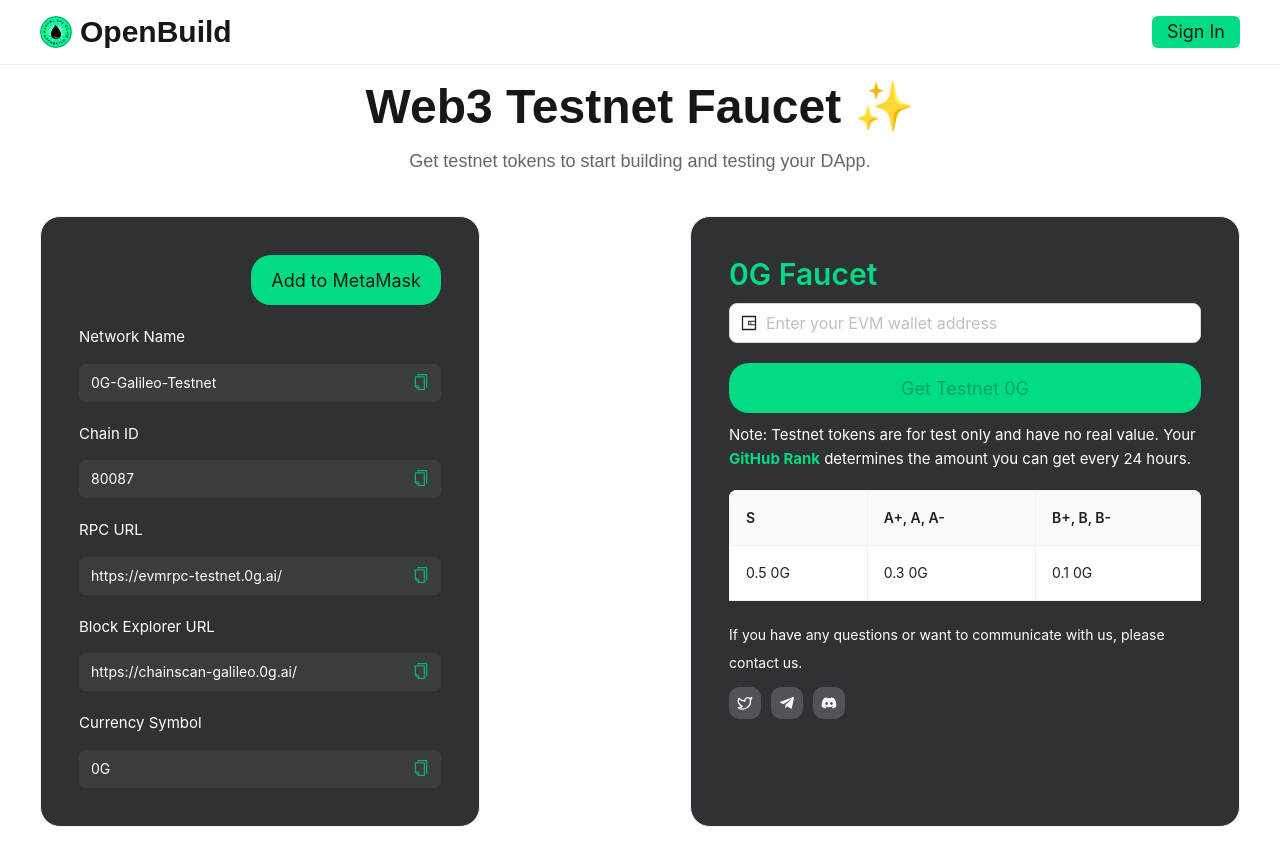
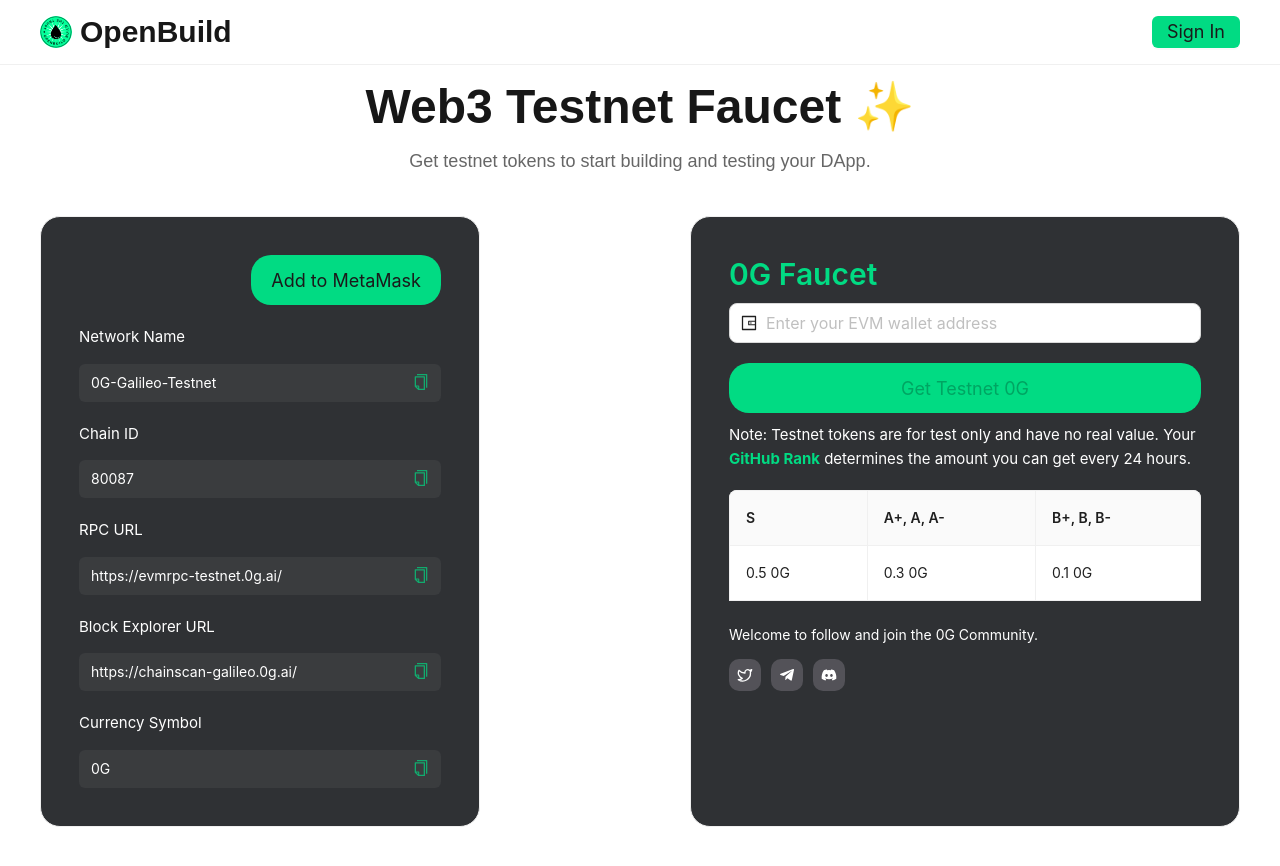
Before and after one commit to openbuildxyz/faucet-frontend, a Next.js app: page /0g in a window 1280 px wide. Shown: the top 866 px of the page. Built offline with nearby package versions, Linux system fonts and the light colour scheme.

Commit message:
refactor: update content and style for 0g

```diff
--- a/src/components/0gFaucetForm.tsx
+++ b/src/components/0gFaucetForm.tsx
@@ -147,7 +147,7 @@
         <div className={styles.gitContent}>
           {isAuthenticated && github &&
             <Image
-              src={`https://github-readme-stats.vercel.app/api?username=${github}&card_width=510&title_color=836EF9&show_icons=true`}
+              src={`https://github-readme-stats.vercel.app/api?username=${github}&card_width=510&title_color=01DB83&show_icons=true`}
               alt="GitHub Stats"
             />
             //   :
@@ -164,7 +164,7 @@
         </div>
 
         <div className={styles.contactContainer}>
-          <Text className={styles.contact}>If you have any questions or want to communicate with us, please contact us. </Text>
+          <Text className={styles.contact}>Welcome to follow and join the 0G Community. </Text>
         </div>
       </div>
       <SocialLinks />
--- a/src/styles/zerog-faucet-from.module.css
+++ b/src/styles/zerog-faucet-from.module.css
@@ -69,7 +69,7 @@
     justify-content: flex-start;
     margin-top: 20px;
     flex-wrap: wrap;
-    align-items: center;
+    /* align-items: center; */
 }
 
 
```
